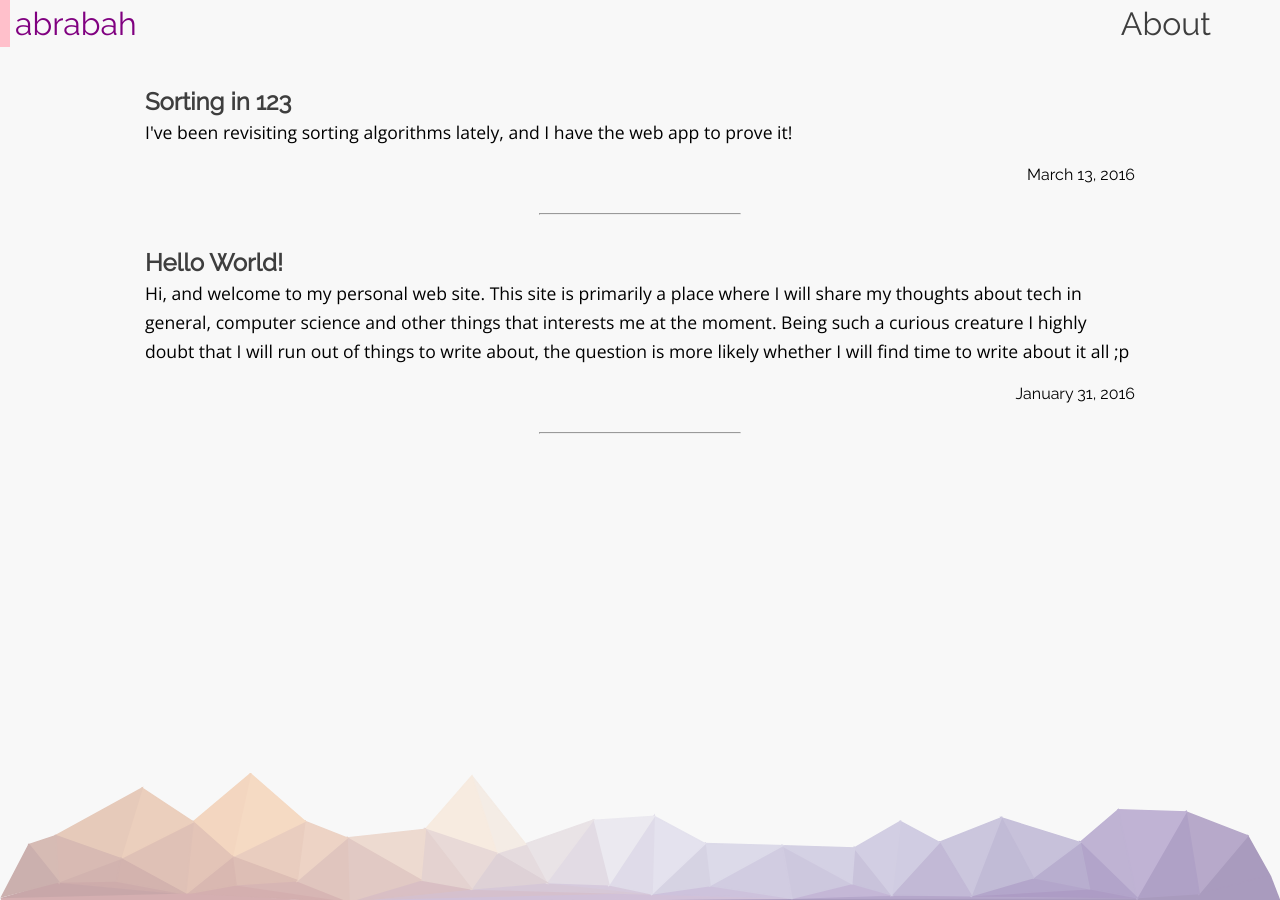
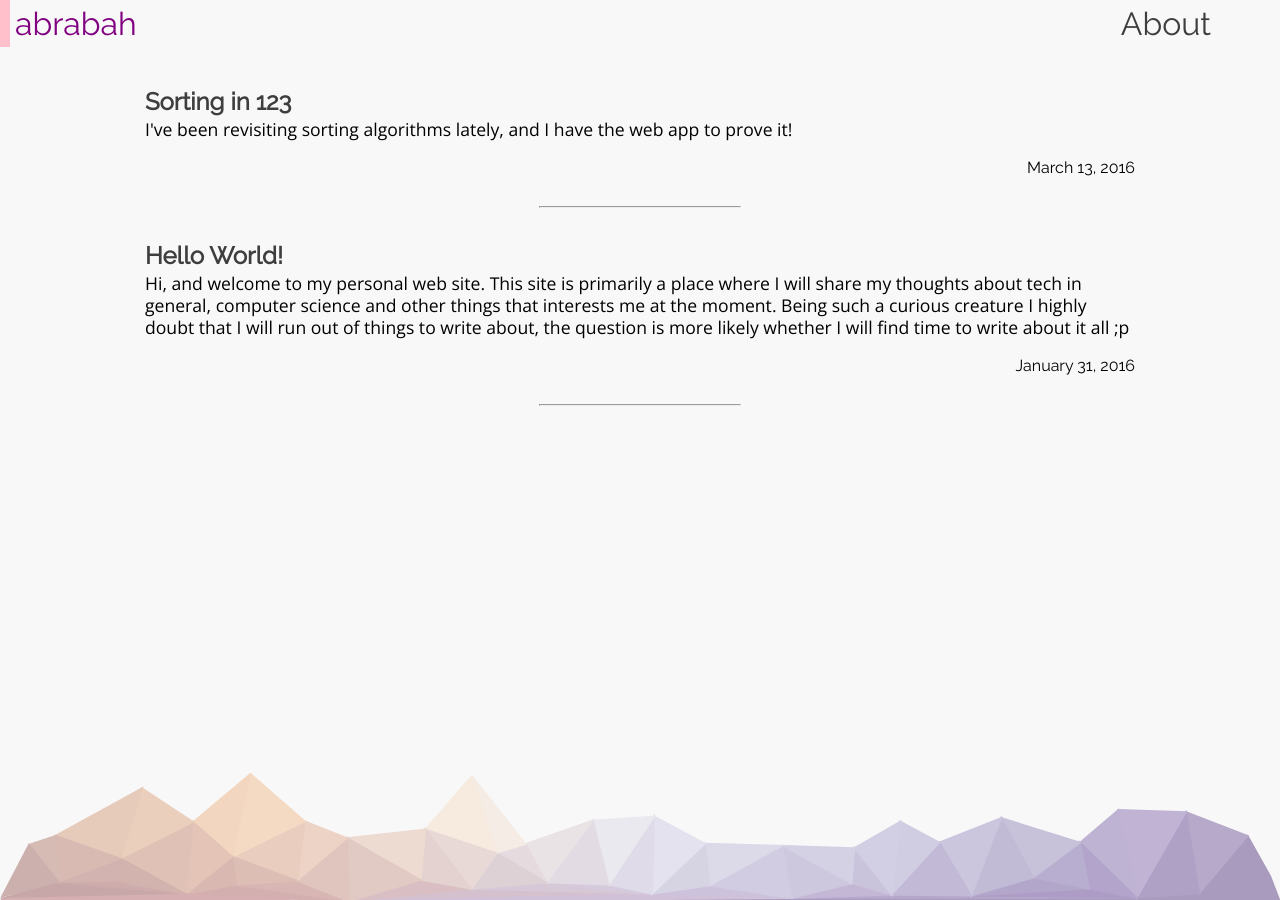
Before and after one commit to abrabah/abrabah.github.io, a Jekyll site: the page built from index.html, in a window 1280 px wide. Built offline with Jekyll 4.4.1, drawn with Linux system fonts in a browser that asks for light colours; nearby versions of some CDN libraries.

Commit message:
small change in line height

```diff
--- a/style/components/_post.scss
+++ b/style/components/_post.scss
@@ -1,4 +1,4 @@
-
+@import "../media-mixin";
 .post-overview-header{
   border-left:solid 15px #ffc0cb;
   padding-left: 5px;
@@ -25,7 +25,12 @@
 
 }
 .text-content{
-  line-height: 1.65;
+  line-height: 1.65em;
   font-family: "Open Sans",Helvetica,sans-serif;
   font-size: 1.1em;
+
+  @include small-screen{
+    line-height: 1.25em;
+  }
+
 }
```
